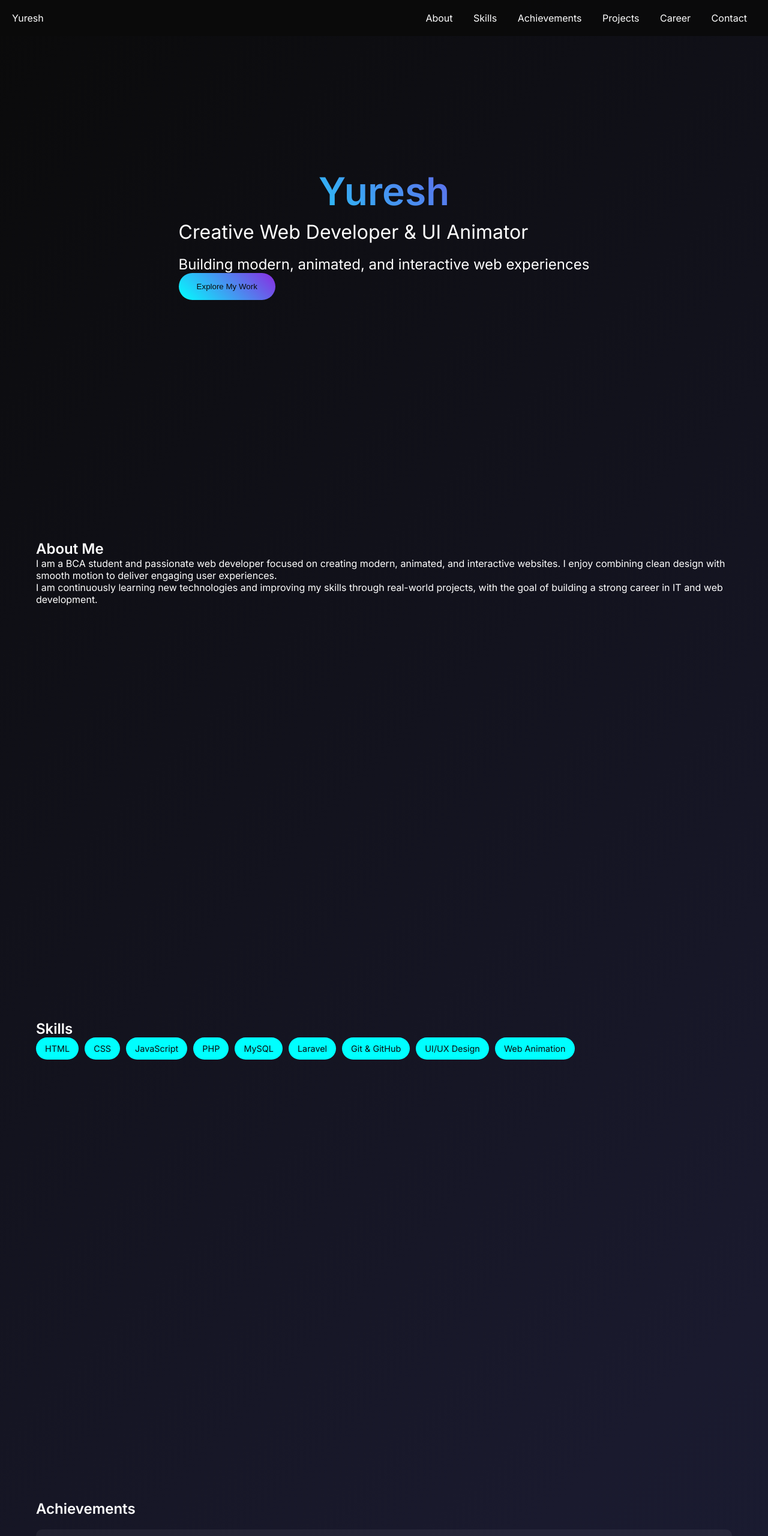
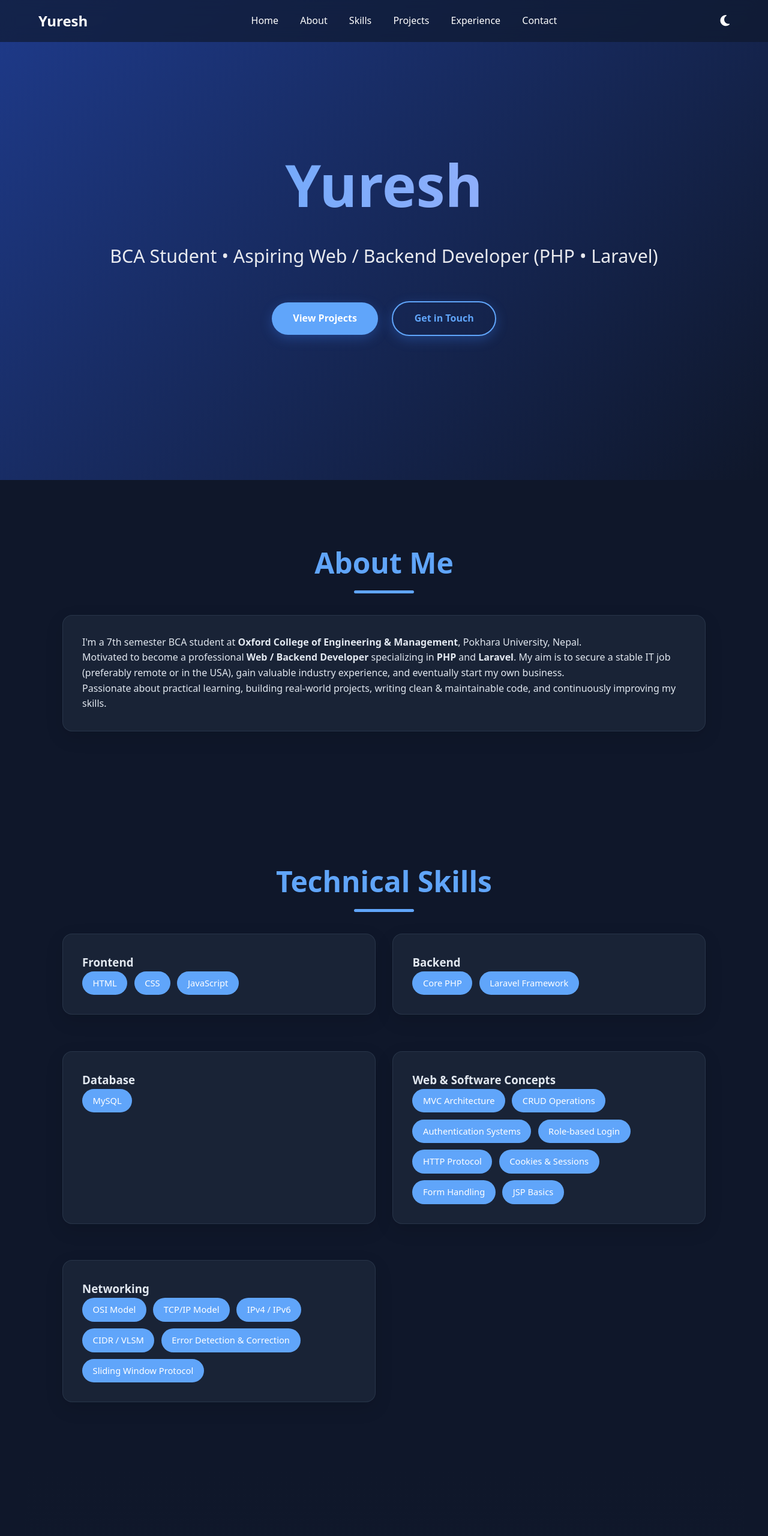
Before and after one commit to yureshbasel/baselkanxa.github.io, a plain HTML site: page index.html in a window 1280 px wide. Shown: the top 2560 px of the page at 60% size. Drawn offline with Linux system fonts and the light colour scheme.

Commit message:
Add files via upload

```diff
--- a/index.html
+++ b/index.html
@@ -1,202 +1,449 @@
 <!DOCTYPE html>
 <html lang="en">
 <head>
-    <meta charset="UTF-8">
-    <meta name="viewport" content="width=device-width, initial-scale=1.0">
-    <title>Yuresh - Creative Web Developer & UI Animator</title>
-    <link href="https://fonts.googleapis.com/css2?family=Inter:wght@300;400;600&display=swap" rel="stylesheet">
+  <meta charset="UTF-8" />
+  <meta name="viewport" content="width=device-width, initial-scale=1.0"/>
+  <title>Yuresh | BCA Student & Aspiring Web/Backend Developer</title>
+  <link rel="stylesheet" href="https://cdnjs.cloudflare.com/ajax/libs/font-awesome/6.5.0/css/all.min.css"/>
   <style>
     :root {
-            --bg: linear-gradient(135deg, #0a0a0a 0%, #1a1a2e 50%, #16213e 100%);
-            --text: #ffffff;
-            --accent-cyan: #00ffff;
-            --accent-purple: #8a2be2;
-            --shadow: rgba(0, 255, 255, 0.3);
+      --bg: #f8fafc;
+      --text: #0f172a;
+      --card: rgba(255,255,255,0.75);
+      --card-border: rgba(226,232,240,0.8);
+      --primary: #3b82f6;
+      --primary-dark: #2563eb;
+      --accent: #10b981;
+      --muted: #64748b;
     }
-        * { margin: 0; padding: 0; box-sizing: border-box; }
-        body { font-family: 'Inter', sans-serif; background: var(--bg); color: var(--text); overflow-x: hidden; }
-        .container { max-width: 1200px; margin: 0 auto; padding: 0 20px; }
+    [data-theme="dark"] {
+      --bg: #0f172a;
+      --text: #e2e8f0;
+      --card: rgba(30,41,59,0.75);
+      --card-border: rgba(51,65,85,0.6);
+      --primary: #60a5fa;
+      --primary-dark: #3b82f6;
+      --accent: #34d399;
+      --muted: #94a3b8;
+    }
+    * { margin:0; padding:0; box-sizing:border-box; }
+    body {
+      font-family: system-ui, sans-serif;
+      background: var(--bg);
+      color: var(--text);
+      line-height: 1.6;
+      transition: all 0.4s ease;
+    }
+    html { scroll-behavior: smooth; }
 
-        /* Navigation */
-        nav { position: fixed; top: 0; width: 100%; background: rgba(10,10,10,0.9); z-index: 100; padding: 20px; display: flex; justify-content: space-between; align-items: center; }
-        nav a { color: var(--text); text-decoration: none; margin: 0 15px; transition: color 0.3s; }
-        nav a:hover { color: var(--accent-cyan); }
+    nav {
+      position: fixed;
+      top: 0; left: 0; right: 0;
+      background: rgba(15,23,42,0.65);
+      backdrop-filter: blur(12px);
+      z-index: 1000;
+      padding: 1rem 5%;
+      display: flex;
+      justify-content: space-between;
+      align-items: center;
+      transition: all 0.3s;
+    }
+    nav.scrolled { background: rgba(15,23,42,0.95); padding: 0.8rem 5%; box-shadow: 0 4px 20px rgba(0,0,0,0.25); }
 
-        /* Hero Section */
-        #hero { height: 100vh; display: flex; align-items: center; justify-content: center; position: relative; overflow: hidden; padding-top: 80px; }
-        #hero h1 { font-size: 4rem; font-weight: 600; text-align: center; z-index: 2; background: linear-gradient(45deg, var(--accent-cyan), var(--accent-purple)); -webkit-background-clip: text; -webkit-text-fill-color: transparent; }
-        #hero .title { font-size: 2rem; margin-top: 10px; }
-        #hero .tagline { font-size: 1.5rem; margin-top: 20px; }
+    .logo { font-size: 1.5rem; font-weight: 800; color: white; }
 
-        /* Sections */
-        section { padding: 100px 0; min-height: 100vh; }
-        .fade-in { opacity: 0; transform: translateY(50px); transition: all 0.8s ease; }
-        .fade-in.in-view { opacity: 1; transform: translateY(0); }
+    .nav-links a {
+      color: white;
+      text-decoration: none;
+      margin: 0 1rem;
+      font-weight: 500;
+      position: relative;
+      transition: color 0.3s;
+    }
+    .nav-links a::after {
+      content: ''; position: absolute; width: 0; height: 2px; bottom: -5px; left: 0;
+      background: var(--primary); transition: width 0.35s;
+    }
+    .nav-links a:hover::after,
+    .nav-links a.active::after { width: 100%; }
+    .nav-links a:hover,
+    .nav-links a.active { color: var(--primary); }
 
-        /* Interactive Elements */
-        .btn { background: linear-gradient(45deg, var(--accent-cyan), var(--accent-purple)); color: #0a0a0a; padding: 15px 30px; border: none; border-radius: 50px; cursor: pointer; transition: all 0.3s ease; }
-        .btn:hover { transform: scale(1.05); box-shadow: 0 0 20px var(--shadow); }
+    .theme-toggle { background:none; border:none; color:white; font-size:1.3rem; cursor:pointer; }
 
-        .card { background: rgba(255,255,255,0.05); border-radius: 10px; padding: 20px; margin: 20px 0; transition: all 0.3s ease; cursor: pointer; }
-        .card:hover { transform: translateY(-10px); box-shadow: 0 10px 30px var(--shadow); }
+    header {
+      height: 100vh;
+      min-height: 680px;
+      background: linear-gradient(135deg, #1e3a8a 0%, #0f172a 100%);
+      color: white;
+      display: flex;
+      align-items: center;
+      justify-content: center;
+      text-align: center;
+      padding: 0 5%;
+    }
+    .hero h1 {
+      font-size: clamp(3.5rem, 9vw, 6rem);
+      margin-bottom: 0.8rem;
+      background: linear-gradient(90deg, #60a5fa, #a5b4fc);
+      -webkit-background-clip: text;
+      -webkit-text-fill-color: transparent;
+    }
+    .hero .tagline { font-size: clamp(1.4rem, 4vw, 1.9rem); opacity: 0.9; margin: 1.2rem 0 2.5rem; }
 
-        .skill-list { display: flex; flex-wrap: wrap; gap: 10px; }
-        .skill { background: var(--accent-cyan); color: #0a0a0a; padding: 10px 15px; border-radius: 20px; font-size: 0.9rem; opacity: 0; transform: scale(0.8); transition: all 0.5s ease; }
-        .skill.in-view { opacity: 1; transform: scale(1); }
+    .btn {
+      display: inline-block;
+      background: var(--primary);
+      color: white;
+      padding: 0.9rem 2.2rem;
+      border-radius: 50px;
+      text-decoration: none;
+      font-weight: 600;
+      margin: 0.6rem;
+      transition: all 0.35s;
+      box-shadow: 0 6px 20px rgba(59,130,246,0.3);
+    }
+    .btn:hover { transform: translateY(-4px); box-shadow: 0 12px 30px rgba(59,130,246,0.45); }
+    .btn-outline { background: transparent; border: 2px solid var(--primary); color: var(--primary); }
 
-        /* Cursor Light */
-        .cursor-light { position: fixed; width: 100px; height: 100px; background: radial-gradient(circle, var(--accent-cyan) 0%, transparent 70%); pointer-events: none; z-index: 10; opacity: 0; transition: opacity 0.2s; }
+    section {
+      padding: 100px 5% 80px;
+      max-width: 1200px;
+      margin: 0 auto;
+    }
+    h2 {
+      font-size: 3rem;
+      text-align: center;
+      margin-bottom: 3rem;
+      color: var(--primary);
+      position: relative;
+    }
+    h2::after {
+      content: ''; width: 100px; height: 5px; background: var(--primary);
+      position: absolute; bottom: -12px; left: 50%; transform: translateX(-50%);
+      border-radius: 3px;
+    }
 
-        /* Responsive */
-        @media (max-width: 768px) { #hero h1 { font-size: 2.5rem; } section { padding: 50px 0; } nav { flex-direction: column; } }
+    .card {
+      background: var(--card);
+      backdrop-filter: blur(10px);
+      -webkit-backdrop-filter: blur(10px);
+      border: 1px solid var(--card-border);
+      border-radius: 16px;
+      padding: 2rem;
+      margin-bottom: 2rem;
+      box-shadow: 0 10px 30px rgba(0,0,0,0.12);
+      opacity: 0;
+      transform: translateY(40px);
+      transition: all 0.5s ease;
+    }
+    .card.visible { opacity: 1; transform: translateY(0); }
+
+    .skills-grid, .projects-grid {
+      display: grid;
+      grid-template-columns: repeat(auto-fit, minmax(340px, 1fr));
+      gap: 1.8rem;
+    }
+
+    .skill-category h3 { margin-bottom: 1rem; color: var(--primary); font-size: 1.4rem; }
+
+    .skill-tags { display: flex; flex-wrap: wrap; gap: 0.7rem; }
+    .skill-tag {
+      background: var(--primary);
+      color: white;
+      padding: 0.5rem 1.1rem;
+      border-radius: 999px;
+      font-size: 0.92rem;
+      font-weight: 500;
+    }
+
+    .project-features { margin-top: 1.2rem; padding-left: 1.2rem; }
+    .project-features li { margin-bottom: 0.6rem; }
+
+    #contact form {
+      max-width: 680px;
+      margin: 0 auto 2rem;
+      display: grid;
+      gap: 1.4rem;
+    }
+    input, textarea {
+      padding: 1rem 1.4rem;
+      border: 1px solid var(--muted);
+      border-radius: 10px;
+      background: rgba(255,255,255,0.07);
+      color: var(--text);
+      font-size: 1rem;
+    }
+    input:focus, textarea:focus {
+      outline: none;
+      border-color: var(--primary);
+      box-shadow: 0 0 0 3px rgba(59,130,246,0.2);
+    }
+    textarea { min-height: 150px; }
+
+    #back-to-top {
+      position: fixed;
+      bottom: 30px; right: 30px;
+      background: var(--primary);
+      color: white;
+      width: 50px; height: 50px;
+      border-radius: 50%;
+      display: flex;
+      align-items: center; justify-content: center;
+      font-size: 1.4rem;
+      cursor: pointer;
+      opacity: 0; visibility: hidden;
+      transition: all 0.4s;
+      box-shadow: 0 6px 20px rgba(0,0,0,0.3);
+      z-index: 999;
+    }
+    #back-to-top.visible { opacity: 1; visibility: visible; }
+
+    footer {
+      background: rgba(15,23,42,0.9);
+      color: #cbd5e1;
+      text-align: center;
+      padding: 3rem 1rem;
+    }
+
+    @media (max-width: 768px) {
+      .nav-links a { margin: 0 0.8rem; font-size: 0.95rem; }
+      section { padding: 80px 6% 60px; }
+    }
   </style>
 </head>
-<body>
-    <!-- Navigation -->
-    <nav>
-        <div>Yuresh</div>
-        <div>
+<body data-theme="dark">
+
+  <nav id="navbar">
+    <div class="logo">Yuresh</div>
+    <div class="nav-links">
+      <a href="#home" class="active">Home</a>
       <a href="#about">About</a>
       <a href="#skills">Skills</a>
-            <a href="#achievements">Achievements</a>
       <a href="#projects">Projects</a>
-            <a href="#career">Career</a>
+      <a href="#experience">Experience</a>
       <a href="#contact">Contact</a>
     </div>
+    <button class="theme-toggle" aria-label="Toggle theme"><i class="fas fa-moon"></i></button>
   </nav>
 
-    <!-- Hero Section -->
-    <section id="hero">
-        <div class="container">
+  <header id="home">
+    <div class="hero">
       <h1>Yuresh</h1>
-            <p class="title">Creative Web Developer & UI Animator</p>
-            <p class="tagline">Building modern, animated, and interactive web experiences</p>
-            <button class="btn" onclick="scrollToSection('about')">Explore My Work</button>
+      <p class="tagline">BCA Student • Aspiring Web / Backend Developer (PHP • Laravel)</p>
+      <a href="#projects" class="btn">View Projects</a>
+      <a href="#contact" class="btn btn-outline">Get in Touch</a>
+    </div>
+  </header>
+
+  <section id="about">
+    <h2>About Me</h2>
+    <div class="card">
+      <p>I'm a 7th semester BCA student at <strong>Oxford College of Engineering & Management</strong>, Pokhara University, Nepal.</p>
+      <p>Motivated to become a professional <strong>Web / Backend Developer</strong> specializing in <strong>PHP</strong> and <strong>Laravel</strong>. My aim is to secure a stable IT job (preferably remote or in the USA), gain valuable industry experience, and eventually start my own business.</p>
+      <p>Passionate about practical learning, building real-world projects, writing clean & maintainable code, and continuously improving my skills.</p>
     </div>
   </section>
 
-    <!-- About Section -->
-    <section id="about" class="fade-in">
-        <div class="container">
-            <h2>About Me</h2>
-            <p>I am a BCA student and passionate web developer focused on creating modern, animated, and interactive websites. I enjoy combining clean design with smooth motion to deliver engaging user experiences.</p>
-            <p>I am continuously learning new technologies and improving my skills through real-world projects, with the goal of building a strong career in IT and web development.</p>
+  <section id="skills">
+    <h2>Technical Skills</h2>
+    <div class="skills-grid">
+      <div class="card">
+        <h3 class="skill-category">Frontend</h3>
+        <div class="skill-tags">
+          <span class="skill-tag">HTML</span>
+          <span class="skill-tag">CSS</span>
+          <span class="skill-tag">JavaScript</span>
         </div>
-    </section>
-
-    <!-- Skills Section -->
-    <section id="skills" class="fade-in">
-        <div class="container">
-            <h2>Skills</h2>
-            <div class="skill-list">
-                <span class="skill">HTML</span>
-                <span class="skill">CSS</span>
-                <span class="skill">JavaScript</span>
-                <span class="skill">PHP</span>
-                <span class="skill">MySQL</span>
-                <span class="skill">Laravel</span>
-                <span class="skill">Git & GitHub</span>
-                <span class="skill">UI/UX Design</span>
-                <span class="skill">Web Animation</span>
+      </div>
+      <div class="card">
+        <h3 class="skill-category">Backend</h3>
+        <div class="skill-tags">
+          <span class="skill-tag">Core PHP</span>
+          <span class="skill-tag">Laravel Framework</span>
+        </div>
+      </div>
+      <div class="card">
+        <h3 class="skill-category">Database</h3>
+        <div class="skill-tags">
+          <span class="skill-tag">MySQL</span>
+        </div>
+      </div>
+      <div class="card">
+        <h3 class="skill-category">Web & Software Concepts</h3>
+        <div class="skill-tags">
+          <span class="skill-tag">MVC Architecture</span>
+          <span class="skill-tag">CRUD Operations</span>
+          <span class="skill-tag">Authentication Systems</span>
+          <span class="skill-tag">Role-based Login</span>
+          <span class="skill-tag">HTTP Protocol</span>
+          <span class="skill-tag">Cookies & Sessions</span>
+          <span class="skill-tag">Form Handling</span>
+          <span class="skill-tag">JSP Basics</span>
+        </div>
+      </div>
+      <div class="card">
+        <h3 class="skill-category">Networking</h3>
+        <div class="skill-tags">
+          <span class="skill-tag">OSI Model</span>
+          <span class="skill-tag">TCP/IP Model</span>
+          <span class="skill-tag">IPv4 / IPv6</span>
+          <span class="skill-tag">CIDR / VLSM</span>
+          <span class="skill-tag">Error Detection & Correction</span>
+          <span class="skill-tag">Sliding Window Protocol</span>
+        </div>
       </div>
     </div>
   </section>
 
-    <!-- Achievements Section -->
-    <section id="achievements" class="fade-in">
-        <div class="container">
-            <h2>Achievements</h2>
-            <div class="card" onclick="revealCard(this)">
-                <h3>Frontend Development</h3>
-                <p>Built responsive and modern websites using HTML, CSS, and JavaScript.</p>
+  <section id="projects" style="background: linear-gradient(to bottom, var(--bg), rgba(30,41,59,0.15));">
+    <h2>Major Projects</h2>
+    <div class="projects-grid">
+      <div class="card">
+        <h3>Movie Ticket Booking System (Core PHP – Main Project)</h3>
+        <ul class="project-features">
+          <li>Role-based Admin & User login</li>
+          <li>Movie management (Admin panel)</li>
+          <li>Interactive seat selection (QFX cinema style)</li>
+          <li>Ticket booking + rescheduling (before 2 hours of showtime)</li>
+          <li>QR code ticket generation & unique ticket number</li>
+          <li>Cash payment simulation</li>
+          <li>MySQL database backend</li>
+        </ul>
+        <p><em>Technologies: HTML, CSS, JavaScript, Core PHP, MySQL</em></p>
       </div>
-            <div class="card" onclick="revealCard(this)">
-                <h3>UI & Animation Design</h3>
-                <p>Created smooth animations, transitions, and interactive user interfaces.</p>
+
+      <div class="card">
+        <h3>Laravel Movie Ticket Booking System</h3>
+        <ul class="project-features">
+          <li>Laravel Breeze authentication</li>
+          <li>Admin/User role middleware</li>
+          <li>Protected dashboard routing</li>
+          <li>Full MVC structure</li>
+          <li>Role-based access control</li>
+        </ul>
+        <p><em>Technologies: Laravel, MySQL, Blade templating</em></p>
       </div>
-            <div class="card" onclick="revealCard(this)">
-                <h3>Backend Fundamentals</h3>
-                <p>Worked with PHP and MySQL for backend and database-driven projects.</p>
+
+      <div class="card">
+        <h3>MealBox – Food Ordering Website</h3>
+        <ul class="project-features">
+          <li>Modern responsive frontend design</li>
+          <li>User-friendly meal selection interface</li>
+          <li>Backend integration (planned / in progress)</li>
+        </ul>
+        <p><em>Technologies: HTML, CSS, JavaScript (Laravel backend planned)</em></p>
       </div>
-            <div class="card" onclick="revealCard(this)">
-                <h3>Academic Journey</h3>
-                <p>Currently pursuing BCA at Oxford College of Engineering and Management.</p>
+
+      <div class="card">
+        <h3>Personal Portfolio Website</h3>
+        <ul class="project-features">
+          <li>Creative & responsive UI</li>
+          <li>About, Skills, Projects sections</li>
+          <li>Developer personal branding</li>
+        </ul>
+        <p><em>Technologies: HTML, CSS, JavaScript</em></p>
       </div>
     </div>
   </section>
 
-    <!-- Projects Section -->
-    <section id="projects" class="fade-in">
-        <div class="container">
-            <h2>Projects</h2>
-            <div class="card" onclick="revealCard(this)">
-                <h3>Movie Ticket Booking System</h3>
-                <p>A web-based system with seat selection, booking management, and admin control.</p>
-            </div>
-            <div class="card" onclick="revealCard(this)">
-                <h3>Personal Portfolio Website</h3>
-                <p>An animated single-page portfolio with modern UI and interactive effects.</p>
-            </div>
+  <section id="experience">
+    <h2>Internship Experience</h2>
+    <div class="card">
+      <h3>Nepal Telecom (NTC) – IT / Networking Intern</h3>
+      <p>Hands-on exposure to real telecom environment including:</p>
+      <ul>
+        <li>Networking fundamentals in production</li>
+        <li>System & infrastructure handling</li>
+        <li>Office IT operations</li>
+        <li>Applied academic networking concepts practically</li>
+      </ul>
+      <p>This internship successfully bridged theoretical knowledge with real-world industry practice.</p>
     </div>
   </section>
 
-    <!-- Career Goal Section -->
-    <section id="career" class="fade-in">
-        <div class="container">
-            <h2>Career Goal</h2>
-            <p>My goal is to become a skilled web developer, gain professional experience, and build a successful career in the IT field while continuously improving my technical and creative abilities.</p>
-        </div>
+  <section id="contact">
+    <h2>Contact Me</h2>
+    <form id="contact-form">
+      <input type="text" placeholder="Your Name" required/>
+      <input type="email" placeholder="Your Email" required/>
+      <textarea placeholder="Message – e.g. internship/job opportunity, collaboration..." required></textarea>
+      <button type="submit" class="btn" style="width:100%;">Send Message</button>
+    </form>
+    <p style="text-align:center; margin-top:2rem; color:var(--muted);">
+      Nepal • Open to remote opportunities (especially USA) • Currently in 7th semester BCA
+    </p>
   </section>
 
-    <!-- Contact Section -->
-    <section id="contact" class="fade-in">
-        <div class="container">
-            <h2>Contact</h2>
-            <p><strong>Location:</strong> Nepal (Open to Remote Opportunities)</p>
-            <p><strong>Email:</strong> <a href="mailto:kanxabasel5@gmail.com" style="color: var(--accent-cyan);">kanxabasel5@gmail.com</a></p>
-            <p><strong>GitHub:</strong> <a href="https://github.com/yourusername" target="_blank" style="color: var(--accent-cyan);">https://github.com/yourusername</a></p>
-            <button class="btn">Get In Touch</button>
-        </div>
-    </section>
+  <div id="back-to-top"><i class="fas fa-arrow-up"></i></div>
 
-    <!-- Cursor Light Effect -->
-    <div class="cursor-light" id="cursor-light"></div>
+  <footer>
+    <p>© 2026 Yuresh • Aspiring PHP & Laravel Developer • Nepal</p>
+  </footer>
 
-    <!-- Scripts (Lightweight) -->
   <script>
-        // Simple Scroll Animations (No External Libraries)
-        const observerOptions = { threshold: 0.1 };
-        const observer = new IntersectionObserver((entries) => {
-            entries.forEach(entry => {
-                if (entry.isIntersecting) {
-                    entry.target.classList.add('in-view');
-                }
-            });
-        }, observerOptions);
+    // Theme toggle + save preference
+    const toggle = document.querySelector('.theme-toggle');
+    const body = document.body;
+    const icon = toggle.querySelector('i');
 
-        document.querySelectorAll('.fade-in, .skill').forEach(el => observer.observe(el));
-
-        // Card Reveal
-        function revealCard(card) {
-            card.style.transform = 'scale(1.05)';
-            setTimeout(() => card.style.transform = 'scale(1)', 300);
+    function setTheme(theme) {
+      body.setAttribute('data-theme', theme);
+      localStorage.setItem('theme', theme);
+      icon.classList.toggle('fa-moon', theme === 'dark');
+      icon.classList.toggle('fa-sun', theme === 'light');
     }
 
-        // Cursor Light
-        document.addEventListener('mousemove', (e) => {
-            const light = document.getElementById('cursor-light');
-            light.style.left = e.clientX - 50 + 'px';
-            light.style.top = e.clientY - 50 + 'px';
-            light.style.opacity = 1;
-        });
-        document.addEventListener('mouseleave', () => {
-            document.getElementById('cursor-light').style.opacity = 0;
+    setTheme(localStorage.getItem('theme') || 'dark');
+
+    toggle.addEventListener('click', () => {
+      const newTheme = body.getAttribute('data-theme') === 'dark' ? 'light' : 'dark';
+      setTheme(newTheme);
     });
 
-        // Smooth Scroll
-        function scrollToSection(id) {
-            document.getElementById(id).scrollIntoView({ behavior: 'smooth' });
-        }
+    // Navbar scroll + active link
+    const nav = document.getElementById('navbar');
+    const sections = document.querySelectorAll('section[id]');
+    const navLinks = document.querySelectorAll('.nav-links a');
+
+    window.addEventListener('scroll', () => {
+      nav.classList.toggle('scrolled', window.scrollY > 100);
+
+      let current = '';
+      sections.forEach(sec => {
+        const top = sec.offsetTop - 160;
+        if (pageYOffset >= top) current = sec.getAttribute('id');
+      });
+
+      navLinks.forEach(link => {
+        link.classList.remove('active');
+        if (link.getAttribute('href') === `#${current}`) link.classList.add('active');
+      });
+    });
+
+    // Reveal cards on scroll
+    const cards = document.querySelectorAll('.card');
+    const observer = new IntersectionObserver(entries => {
+      entries.forEach(entry => {
+        if (entry.isIntersecting) entry.target.classList.add('visible');
+      });
+    }, { threshold: 0.15 });
+
+    cards.forEach(card => observer.observe(card));
+
+    // Back to top
+    const btt = document.getElementById('back-to-top');
+    window.addEventListener('scroll', () => {
+      btt.classList.toggle('visible', window.scrollY > 500);
+    });
+    btt.addEventListener('click', () => window.scrollTo({top:0, behavior:'smooth'}));
+
+    // Contact form demo feedback
+    document.getElementById('contact-form').addEventListener('submit', e => {
+      e.preventDefault();
+      alert("Thank you! Your message has been recorded (demo). In production, connect to Formspree/Getform/etc.");
+      e.target.reset();
+    });
   </script>
 </body>
 </html>
```
Lines whose indentation alone changed are shown as unchanged.
